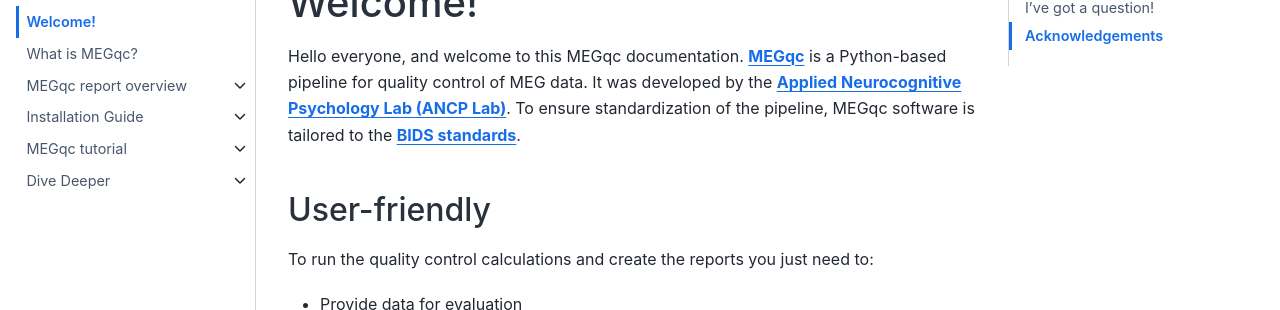
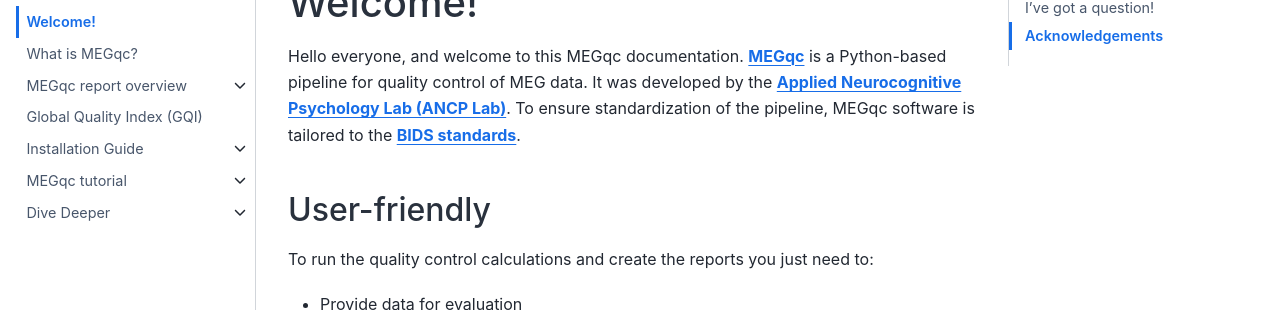
Before and after one commit to ANCPLabOldenburg/megqc_documentation, a Jupyter Book: the page built from index.md, in a window 1280 px wide. Shown: the part 137-447 px from the top of the page. Built offline with Jupyter Book 1.0.4 settings and Sphinx 7.4.7 and the Sphinx Book theme 1.1.4, drawn with Linux system fonts in a browser that asks for light colours; pages that are not in the unit, such as notebooks, are missing from menus.

Commit message:
Update _toc.yml

```diff
--- a/_toc.yml
+++ b/_toc.yml
@@ -11,6 +11,7 @@
     - file: report/muscle
     - file: report/psd
     - file: report/gqi
+- file: book/gqi
 - file: book/installation
   sections:
     - file: installation/gui
```
